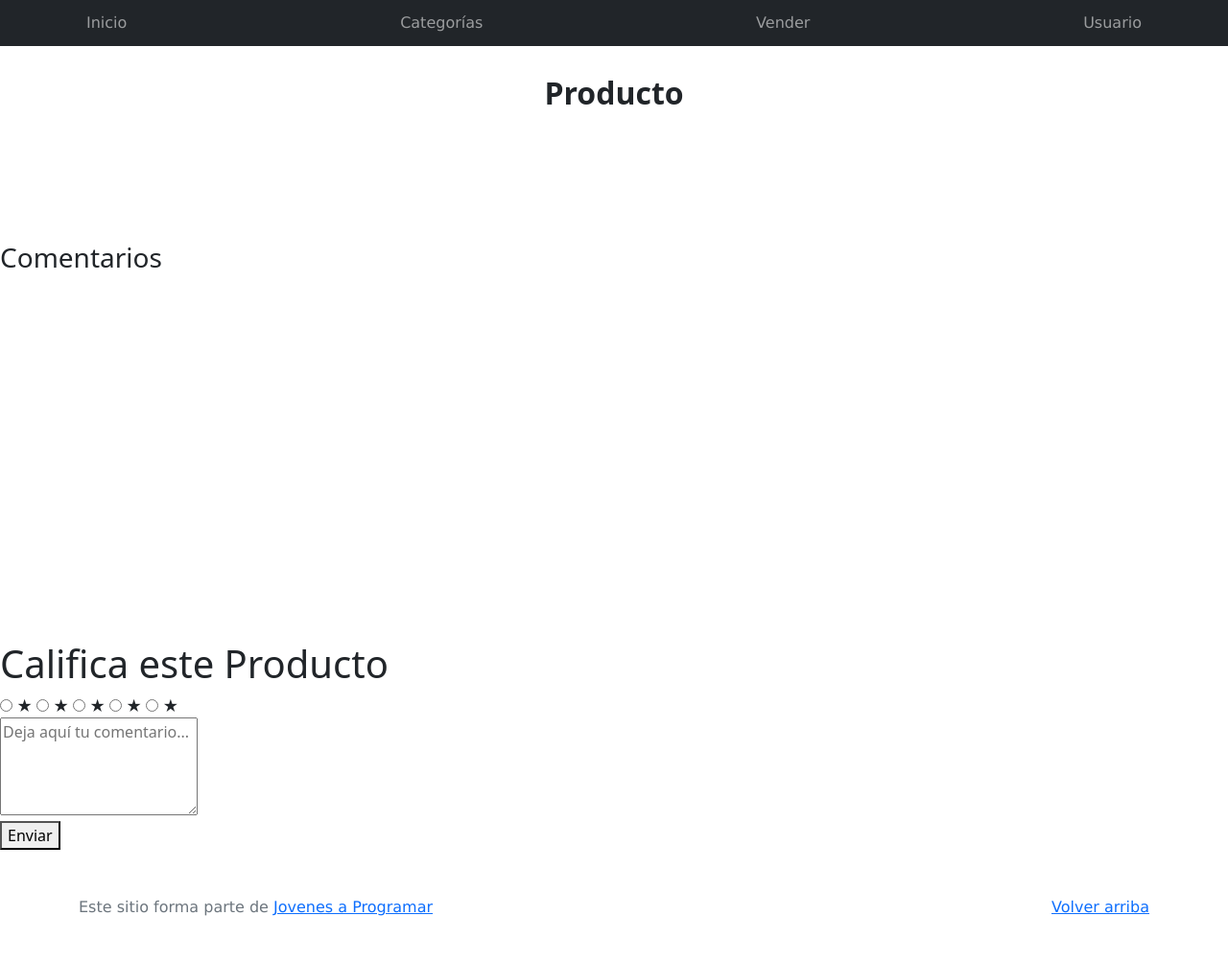
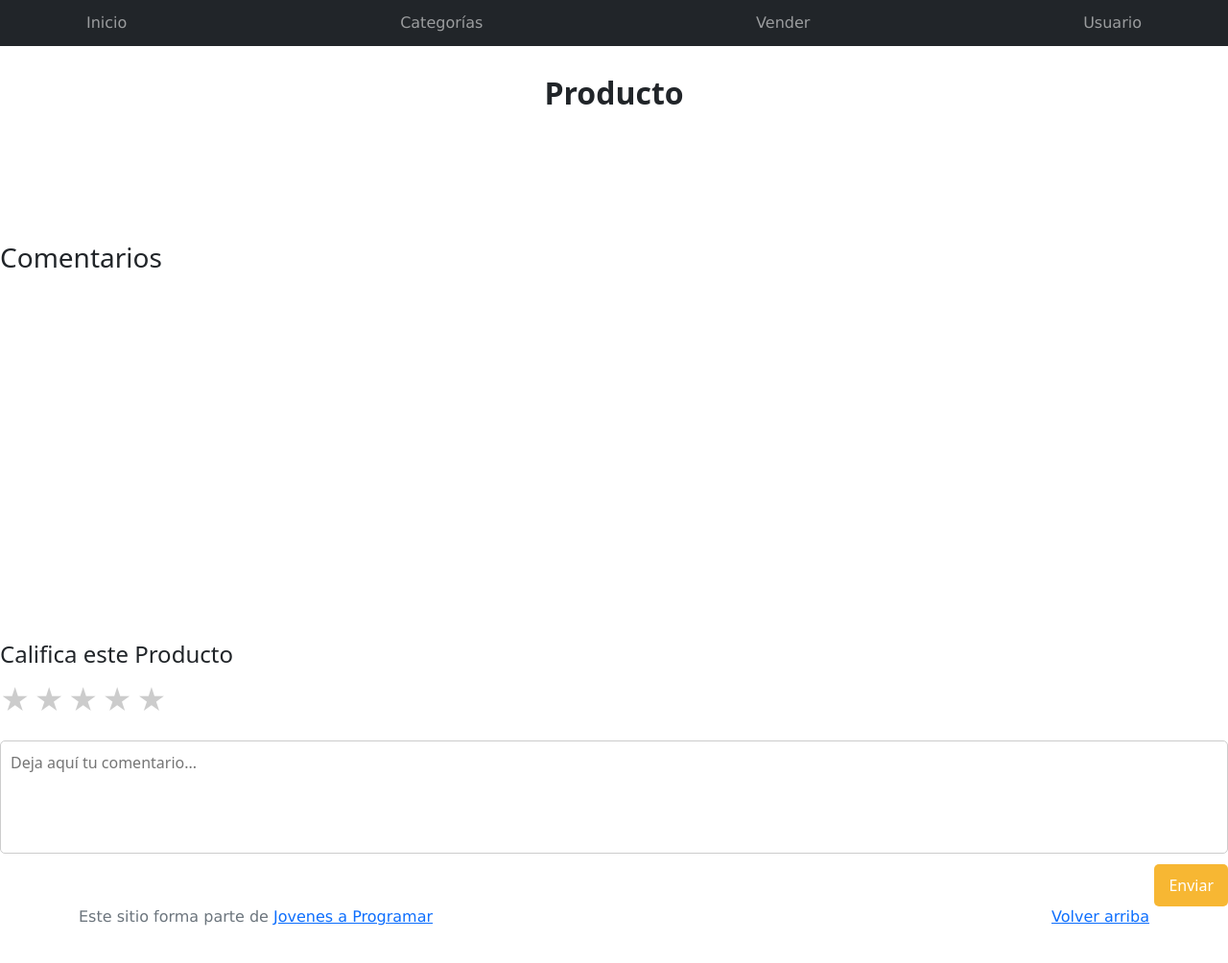
Before and after one commit to michispita/proyecto, a plain HTML site: page product-info.html in a window 1280 px wide. Shown: the whole page at 96% size. Drawn offline with Linux system fonts and the light colour scheme.

Commit message:
css rating

```diff
--- a/css/styles.css
+++ b/css/styles.css
@@ -482,3 +482,70 @@ a.custom-card:hover {
 margin-left: 44rem;
 max-width: 20rem;
 }
+
+
+ /*Aquí comienza el css rating product.info*/
+
+.container.rating {
+  background: white;
+  padding: 20px;
+  border-radius: 5px;
+  box-shadow: 0 2px 10px rgba(0, 0, 0, 0.1);
+}
+
+h1 {
+  font-size: 24px;
+  margin-bottom: 10px;
+}
+
+.rating {
+  direction: rtl;
+  display: inline-block;
+}
+
+.rating input {
+  display: none;
+}
+
+.star {
+  font-size: 30px;
+  color: #ccc;
+  cursor: pointer;
+}
+
+.rating input:checked ~ .star {
+  color: #f7b733;
+}
+
+.rating input:checked + .star {
+  color: #f7b733;
+}
+
+.review {
+  margin-top: 20px;
+}
+
+textarea {
+  width: 100%;
+  padding: 10px;
+  border: 1px solid #ccc;
+  border-radius: 5px;
+  resize: none;
+}
+
+.submit-btn {
+  margin-top: 5px;
+  float: right;
+  padding: 10px 15px;
+  background-color: #f7b733;
+  border: none;
+  border-radius: 5px;
+  color: white;
+  font-size: 16px;
+  cursor: pointer;
+  transition: background-color 0.3s;
+}
+
+.submit-btn:hover {
+  background-color: #e6a029;
+}
```
